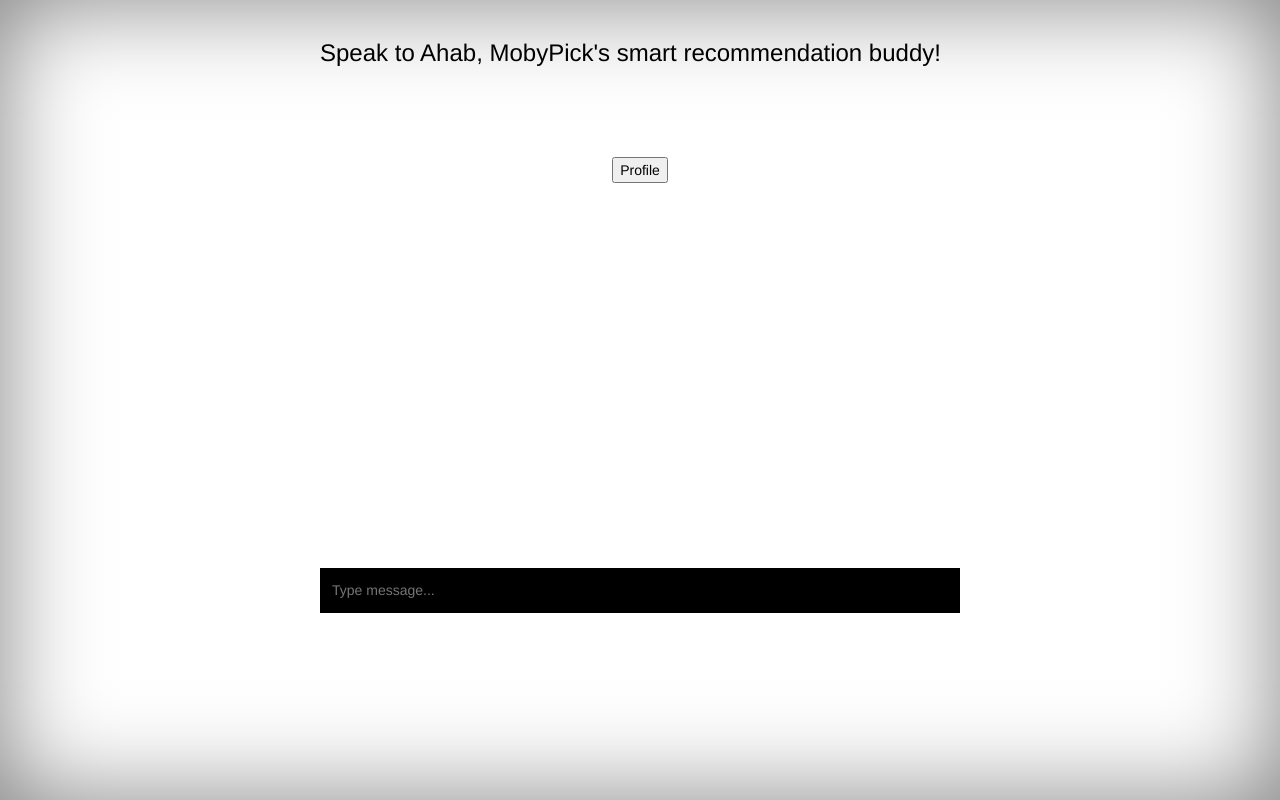
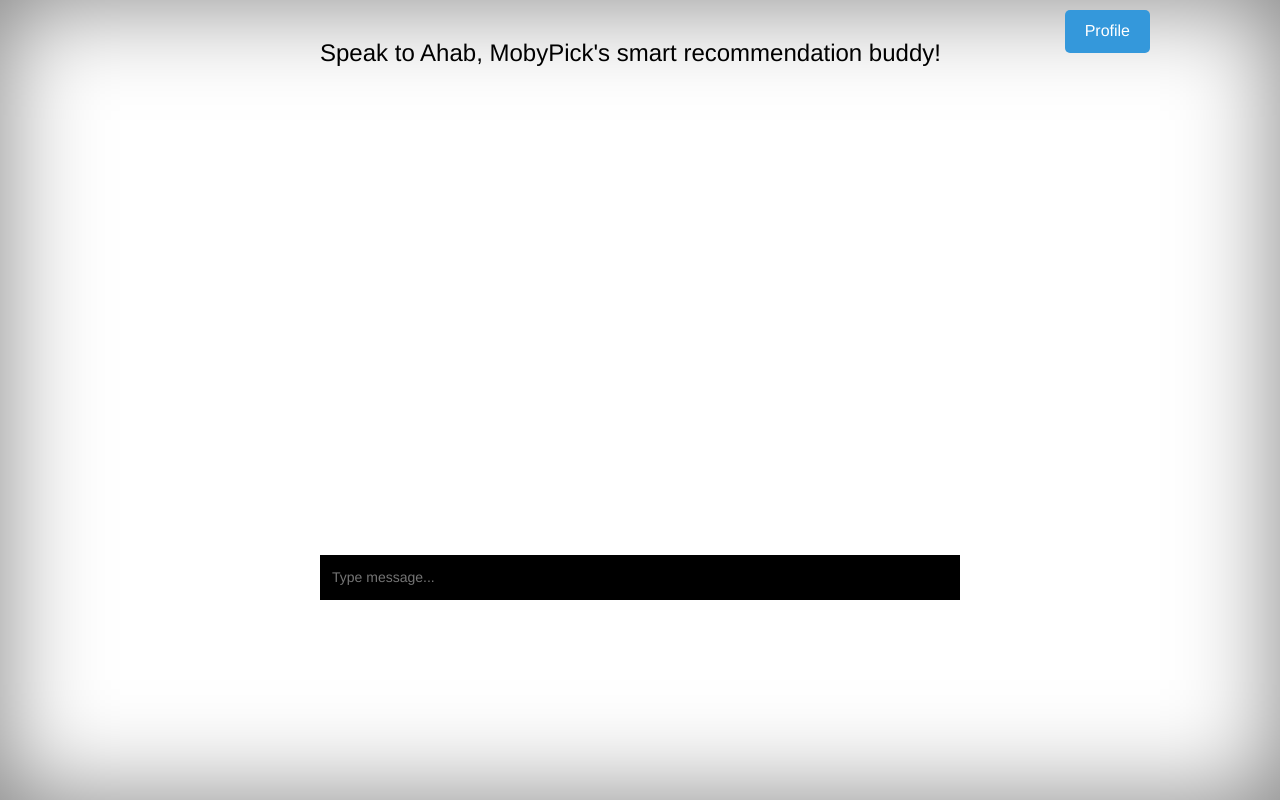
Before and after one commit to abunav6/mobypick, a Django app: page /chat/ in a window 1280 px wide. Run offline with Django 4.2, Linux system fonts and the light colour scheme; some libraries are stand-ins or nearby versions.

Commit message:
fixed profile btn formatting

```diff
--- a/mobypick_app/templates/chat.html
+++ b/mobypick_app/templates/chat.html
@@ -41,9 +41,36 @@
 
     <script src="{% static 'js/aws-sdk.min.js' %}"></script>
 
+    <style>
+        #manage-prof-button {
+            position: fixed;
+            top: 10px;
+            right: 130px;
+            background-color: #3498db; /* Green background color */
+            color: white; /* White text color */
+            border: none; /* No borders */
+            padding: 10px 20px; /* Padding */
+            text-align: center;
+            text-decoration: none;
+            display: inline-block;
+            font-size: 16px;
+            cursor: pointer;
+            border-radius: 5px;
+        }
+
+
+    </style>
+
   </head>
 
   <body>
+    <script>
+        function managePrefs(){
+            window.location.href = '{% url "profile" %}'
+        }
+    </script>
+
+
 
     <div class="site-wrapper white">
 
```
